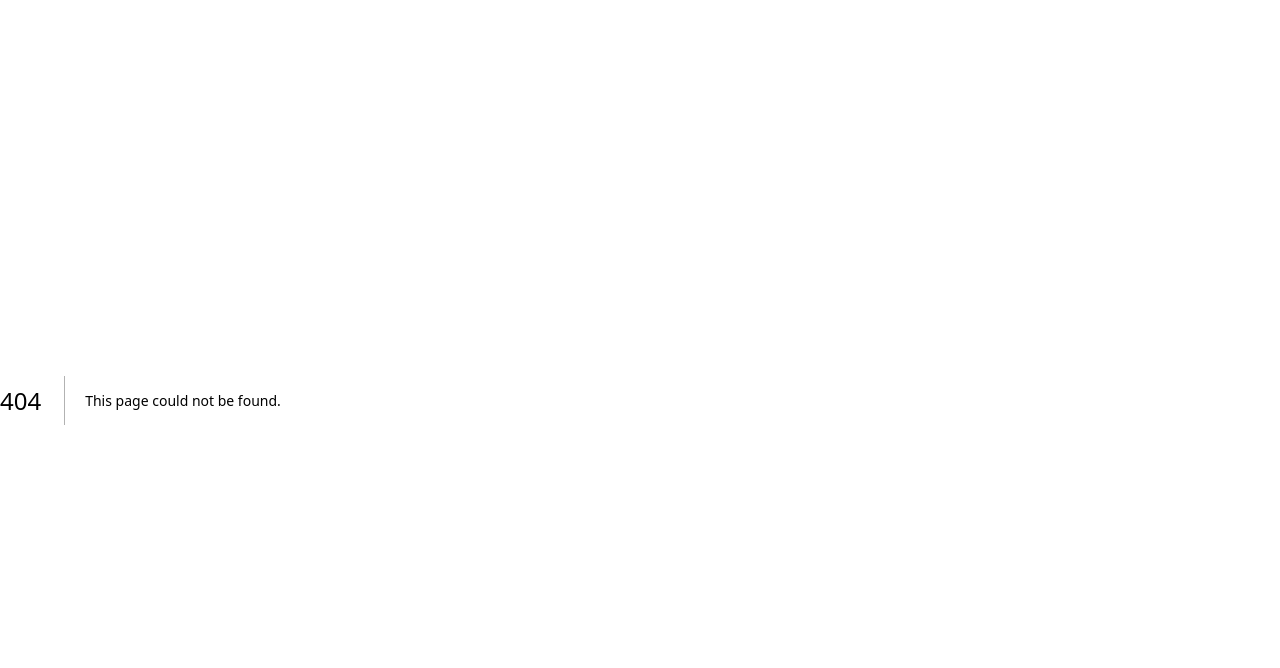
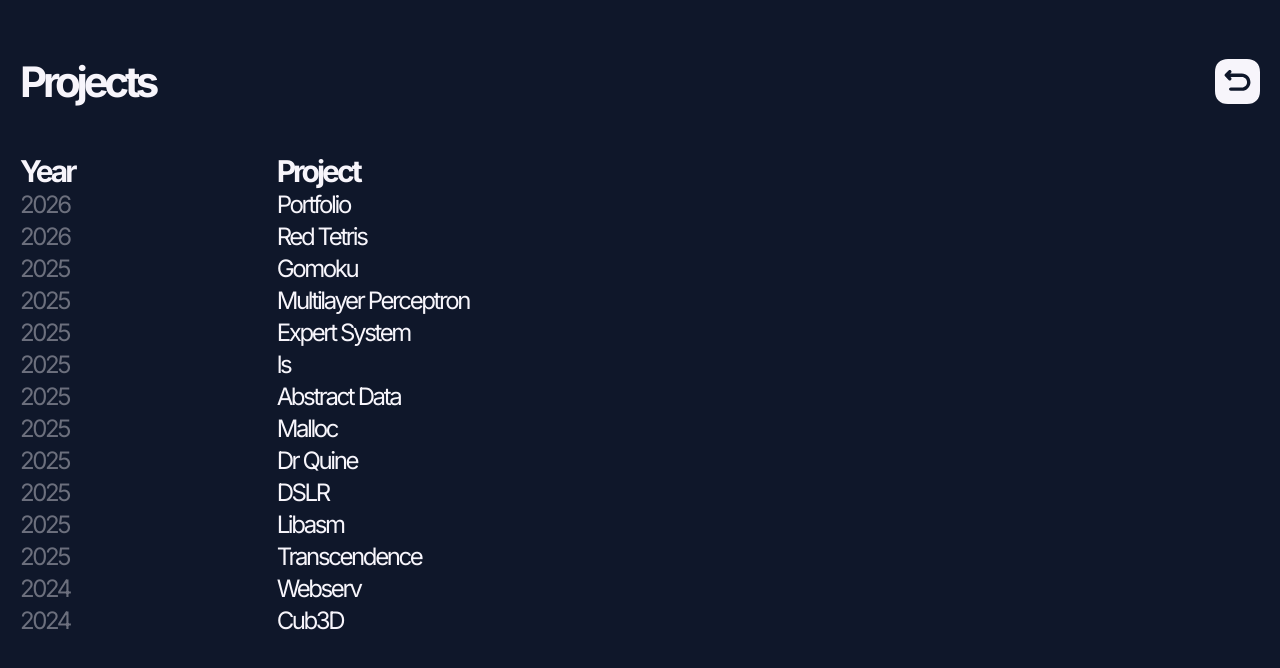
Before and after one commit to neutrou/portfolio, a Next.js app: page /projects in a window 1280 px wide. Before the commit this address had no page. Shown: the top 668 px of the page. Built offline with nearby package versions, Linux system fonts and the light colour scheme.

Commit message:
/projects WIP!

```diff
--- a/app/globals.css
+++ b/app/globals.css
@@ -8,25 +8,60 @@
 	--color-text-secondary: color-mix(in srgb, var(--color-text-primary) 40%, transparent);
 	--color-tag-text:       #BDF2FF;
 	--color-tag-bg:         color-mix(in srgb, var(--color-accent) 20%, transparent);
+	--color-animation-glow: color-mix(in srgb, var(--color-accent) 80%, transparent);
 	--tag-glow:             0px 0px 2px #41D9FF, 0px 0px 2px #41D9FF;
 	--progress:             0%;
 }
 
+:root {
+	--title-size: 3rem;
+	--subtitle-size: 1.875rem;
+	--default-size: 1.25rem;
+	--tracking-tight: -0.1em;
+	--text-primary: var(--color-text-primary);
+	--text-secondary: var(--color-text-secondary);
+	--page-padding-y: 3.125rem;
+	--page-padding-x: 1.25rem;
+}
+
 @layer utilities {
 	.title {
-    @apply tracking-[-10%] text-5xl font-bold text-text-primary
+		font-size: var(--title-size);
+		font-weight: 700;
+		letter-spacing: var(--tracking-tight);
+		color: var(--text-primary);
 	}
+
 	.subtitle {
-    @apply tracking-[-10%] text-3xl font-semibold text-text-primary
+		font-size: var(--subtitle-size);
+		font-weight: 600;
+		letter-spacing: var(--tracking-tight);
+		color: var(--text-primary);
 	}
+
 	.default {
-    @apply tracking-[-10%] text-xl text-text-secondary
+		font-size: var(--default-size);
+		letter-spacing: var(--tracking-tight);
+		color: var(--text-secondary);
 	}
+
 	.page-padding {
-    @apply pt-12.5 pb-12.5 pr-5 pl-5
+		padding: var(--page-padding-y) var(--page-padding-x);
 	}
 
 	.tag-glow {
 		text-shadow: var(--tag-glow);
 	}
+
+	.no-scrollbar {
+		scrollbar-width: none;
 	}
+
+	.no-scrollbar::-webkit-scrollbar {
+		display: none;
+	}
+
+	.tracking-tightest {
+		letter-spacing: var(--tracking-tight);
+	}
+}
--- a/app/layout.tsx
+++ b/app/layout.tsx
@@ -17,7 +17,7 @@ type Props = {
 
 export default function RootLayout(props: Props) {
   return (
-    <html lang="en" className={`size-full ${inter.className}`}>
+    <html lang="en" className={`size-full ${inter.className} no-scrollbar`}>
       <body className={`width-full min-h-full h-fit flex bg-primary`}>{props.children}</body>
     </html>
   );
--- /dev/null
+++ b/app/projects/layout.tsx
@@ -0,0 +1,13 @@
+import { ReactNode } from "react";
+
+type Props = {
+  children: ReactNode
+}
+
+export default function ProjectsLayout(props: Props) {
+  return (
+    <div className="w-full h-fit page-padding">
+      {props.children}
+    </div>
+  );
+}
--- /dev/null
+++ b/app/projects/page.tsx
@@ -0,0 +1,52 @@
+import Link from "next/link";
+import Icon from "../components/Icon";
+import { projects } from "@/data/projects";
+
+export default function ProjectsPage() {
+  let sortedProjects = projects;
+  sortedProjects.sort((a, b) => {return b.completionDay.valueOf() - a.completionDay.valueOf()});
+
+  return (
+    <div className="flex flex-col gap-10">
+      {/*DESCRIPTION*/}
+      <div className="flex flex-col">
+        <div className="flex flex-row justify-between items-center">
+          <h1 className="tracking-tightest text-[42px] font-bold text-text-primary">Projects</h1>
+          <Link href="/">
+            <Icon url="arrow" height={45} width={45}/>
+          </Link>
+        </div>
+      </div>
+      {/*CONTENT*/}
+      <div>
+        <div className="flex-1 flex flex-col">
+            <div className="w-full flex flex-row tracking-tightest text-3xl font-bold text-text-primary text-left">
+              <span className="w-[25%] pr-2">
+                Year
+              </span>
+              <span className="w-full pr-2 pl-2">
+                Project
+              </span>
+            </div>
+            {
+              sortedProjects.map((element, index) => {
+                return (
+                  <div
+                    key={index+1}
+                    className="flex flex-row tracking-tightest text-left text-2xl hover:bg-tag-bg hover:pt-2 hover:pb-2 transition-all duration-300"
+                  >
+                    <span className="w-[25%] text-text-secondary font-normal pr-2">
+                      {element.completionDay.getFullYear()}
+                    </span>
+                    <span className="w-full text-text-primary font-normal pr-2 pl-2">
+                      {element.title}
+                    </span>
+                  </div>
+                )
+              })
+            }
+        </div>
+      </div>
+    </div>
+  );
+}
```
Lines whose indentation alone changed are shown as unchanged.
